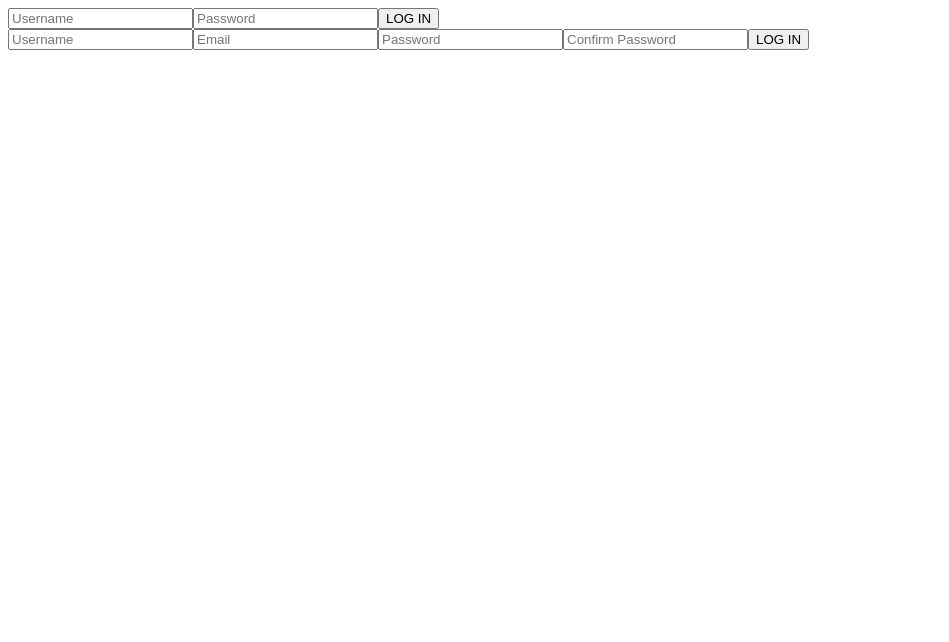
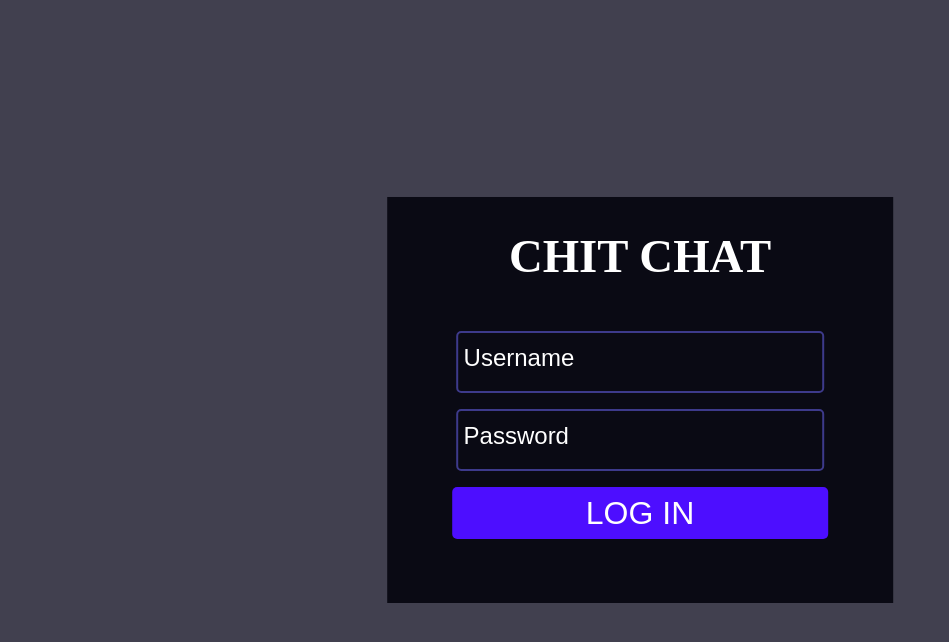
Before and after one commit to Naijabunner/chatapp, a React (Vite) app: page / in a window 1280 px wide. Shown: the top 642 px of the page, without its empty margins (0-949 px from the left). Built offline with nearby package versions, Linux system fonts and the light colour scheme.

Commit message:
loader completed

```diff
--- a/package.json
+++ b/package.json
@@ -12,7 +12,8 @@
   "dependencies": {
     "react": "^18.2.0",
     "react-dom": "^18.2.0",
-    "react-router": "^6.21.1"
+    "react-router": "^6.21.1",
+    "react-router-dom": "^6.21.1"
   },
   "devDependencies": {
     "@types/react": "^18.2.43",
--- a/src/App.css
+++ b/src/App.css
@@ -5,3 +5,81 @@
   --spancolor:#4624a5;
   --inputborder: 2px solid rgb(61, 58, 139);
 }
+
+body{
+  background-color: var(--bodycolor);
+  padding: 0;
+  margin: 0;
+  width: 100vw;
+  box-sizing: border-box;
+}
+.form_wrapper{
+  position: absolute;
+  top: 50%;
+  left: 50%;
+  transform: translate(-50%,-50%);
+  background-color: var(--backgroudcolor);
+  color: white;
+  width: 60vmin;
+  padding: 2.5% 1% 5%;
+  min-height: fit-content;
+}
+.form_wrapper , form{
+  display: flex;
+  flex-direction: column;
+  align-items: center;
+
+}
+form{
+  position: relative;
+}
+.form_wrapper:first-child{
+  font-size: 5vmin;
+}
+.form_wrapper form input, .form_wrapper:first-child{
+  margin-bottom: 1rem;
+  color: #ffffff;
+}
+.form_wrapper form input{
+  width: 45vmin;
+  line-height: 7vmin;
+  border-radius: 5px;
+  border: var(--inputborder);
+  background: none;
+}
+.form_wrapper form input::placeholder{
+  color: #ffffff;
+  font-size: 3vmin;
+  padding-left: 1%;
+}
+.form_wrapper form button{
+  width: 47vmin;
+  padding: 2% 0%;
+  font-size: 4vmin;
+  background-color: var(--btncolor);
+  border: none;
+  color: #ffffff;
+  border-radius: 5px;
+}
+.form_wrapper h3{
+  margin:0 0% 10%;
+}
+.loading_img{
+  display: flex;
+  height: 100vh;
+  align-items: center;
+  justify-content: center;
+  background-color: var(--backgroudcolor);
+}
+.loading_img img{
+  animation-name: fade;
+  animation-delay: 2s;
+  animation-duration: 3s;
+  animation-timing-function: cubic-bezier(1, 0.02, 0.4, 0.98);
+  animation-iteration-count: infinite;
+}
+@keyframes fade {
+  0% { opacity: 0.5; }
+  50% { opacity: 1; }
+  100% { opacity: 0.1; }
+}
--- a/src/App.jsx
+++ b/src/App.jsx
@@ -1,14 +1,13 @@
 
 import './App.css'
-import Signin from './pages/signin/signin'
-import RegisterComponent from './pages/signup/Register'
+
+import Routs from './router/ReactRouter'
 
 function App() {
 
   return (
 <>
-<Signin/>
-<RegisterComponent/>
+<Routs/>
 </>
   )
 }
--- a/src/components/forms.jsx
+++ b/src/components/forms.jsx
@@ -1,5 +1,6 @@
 const Allforms = (props) => {
     const allinputs = props.inputs
+
     const InputElement =(innerprops)=>{
     return <input type={innerprops.text === "Username"?"text":"password"} placeholder={innerprops.text} />
     }
@@ -9,6 +10,7 @@ const Allforms = (props) => {
     })
     return (  <>
         <div className="form_wrapper">
+            <h3>CHIT CHAT</h3>
             <form >
                     {mappedInputs }
                     <button> {props.type}</button>
--- /dev/null
+++ b/src/components/loading.jsx
@@ -0,0 +1,10 @@
+import loader from "/src/assets/Images/loader.png";
+const Load = () => {
+    return ( <>
+    <div className="loading_img">
+        <img src={loader} alt="loading image" />
+    </div>
+    </> );
+}
+
+export default Load;
--- a/src/router/ReactRouter.jsx
+++ b/src/router/ReactRouter.jsx
@@ -1,10 +1,15 @@
 import {BrowserRouter as Router, Route, Routes}from "react-router-dom"
+import Signin from "../pages/signin/login";
+import RegisterComponent from "../pages/signup/Register";
+import Load from "../components/loading";
 const Routs = () => {
     return (
         <>
         <Router>
             <Routes>
-                <Route path= "/"/>
+                <Route path= "/" element={<Signin/>}/>
+                <Route path= "/register" element={<RegisterComponent/>}/>
+                <Route path= "/load" element={<Load/>}/>
             </Routes>
         </Router>
         </>
```
Also changed, not shown: src/pages/signin/login.jsx (renamed from src/pages/signin/signin.jsx), 1 other file (tests, documents, lock files or other folders).
